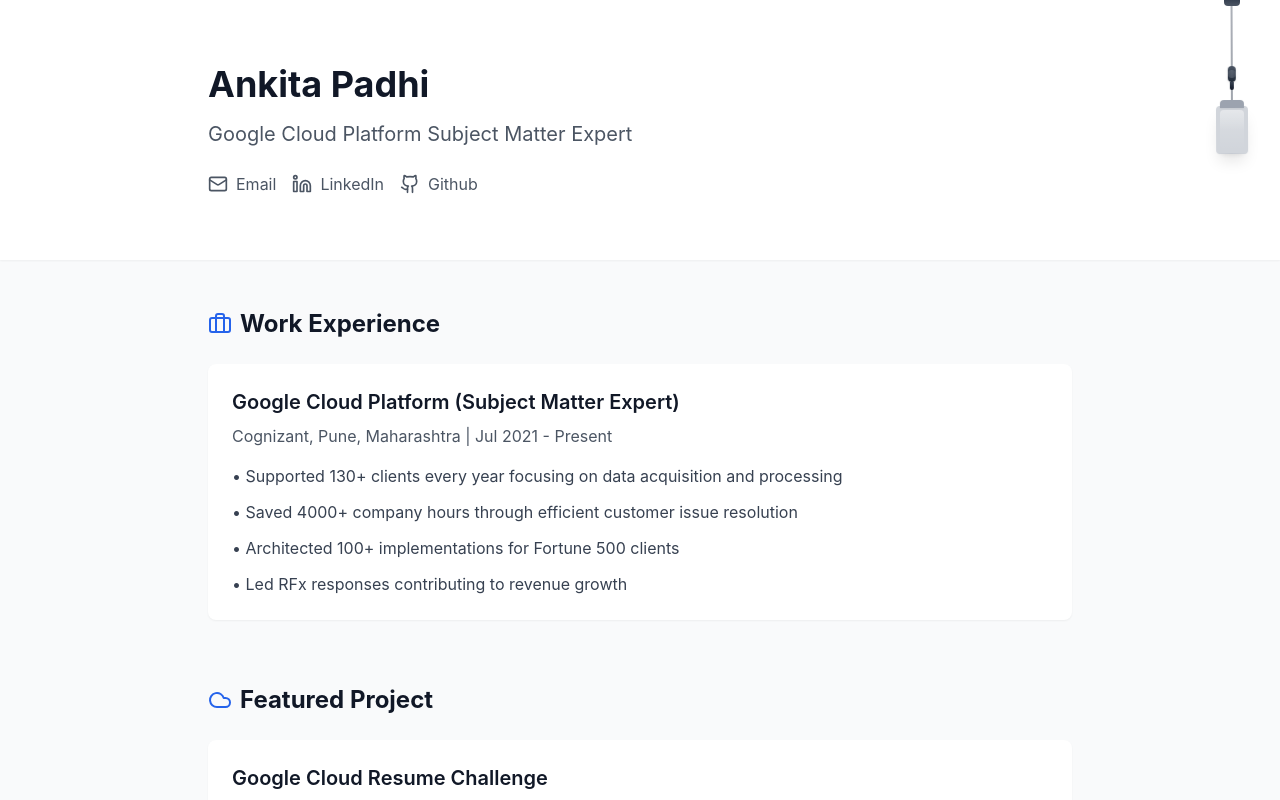
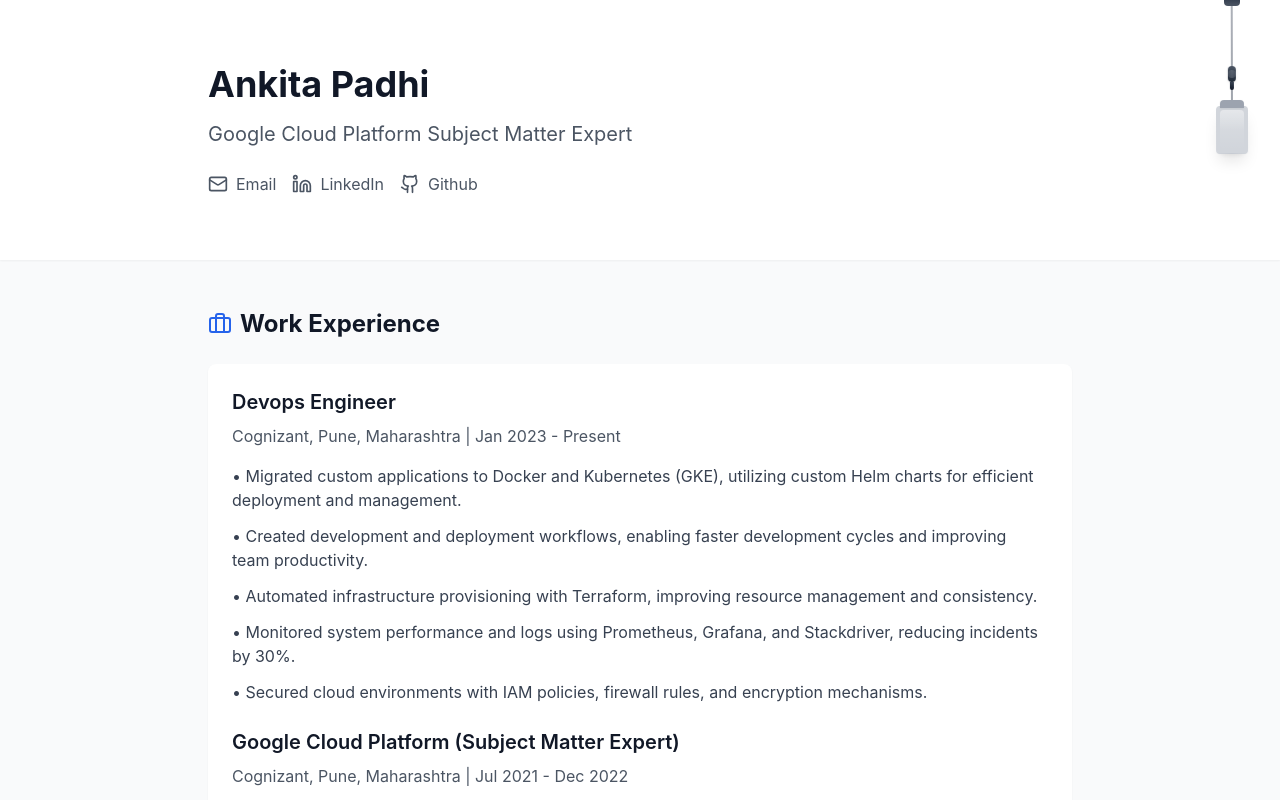
Before and after one commit to Padhi98/myportfolio, a React (Vite) app: page / in a window 1280 px wide. Shown: the top 800 px of the page. Built offline with nearby package versions, Linux system fonts and the light colour scheme.

Commit message:
Update Portfolio.jsx
added more points

```diff
--- a/src/components/Portfolio.jsx
+++ b/src/components/Portfolio.jsx
@@ -57,10 +57,24 @@
 
           <div className={`${isDarkMode ? 'bg-gray-800' : 'bg-white'} rounded-lg shadow-sm p-6`}>
             <h3 className={`text-xl font-semibold mb-2 ${isDarkMode ? 'text-white' : 'text-gray-900'}`}>
+              Devops Engineer
+            </h3>
+            <p className={`mb-4 ${isDarkMode ? 'text-gray-300' : 'text-gray-600'}`}>
+              Cognizant, Pune, Maharashtra | Jan 2023 - Present
+            </p>
+            <ul className={`space-y-3 ${isDarkMode ? 'text-gray-300' : 'text-gray-700'}`}>
+              <li>• Migrated custom applications to Docker and Kubernetes (GKE), utilizing custom Helm charts for efficient deployment and management.</li>
+              <li>• Created development and deployment workflows, enabling faster development cycles and improving team productivity.</li>
+              <li>• Automated infrastructure provisioning with Terraform, improving resource management and consistency.</li>
+              <li>• Monitored system performance and logs using Prometheus, Grafana, and Stackdriver, reducing incidents by 30%.</li>
+              <li>• Secured cloud environments with IAM policies, firewall rules, and encryption mechanisms.</li>
+            </ul>
+            <br></br>
+            <h3 className={`text-xl font-semibold mb-2 ${isDarkMode ? 'text-white' : 'text-gray-900'}`}>
               Google Cloud Platform (Subject Matter Expert)
             </h3>
             <p className={`mb-4 ${isDarkMode ? 'text-gray-300' : 'text-gray-600'}`}>
-              Cognizant, Pune, Maharashtra | Jul 2021 - Present
+              Cognizant, Pune, Maharashtra | Jul 2021 - Dec 2022
             </p>
             <ul className={`space-y-3 ${isDarkMode ? 'text-gray-300' : 'text-gray-700'}`}>
               <li>• Supported 130+ clients every year focusing on data acquisition and processing</li>
```
